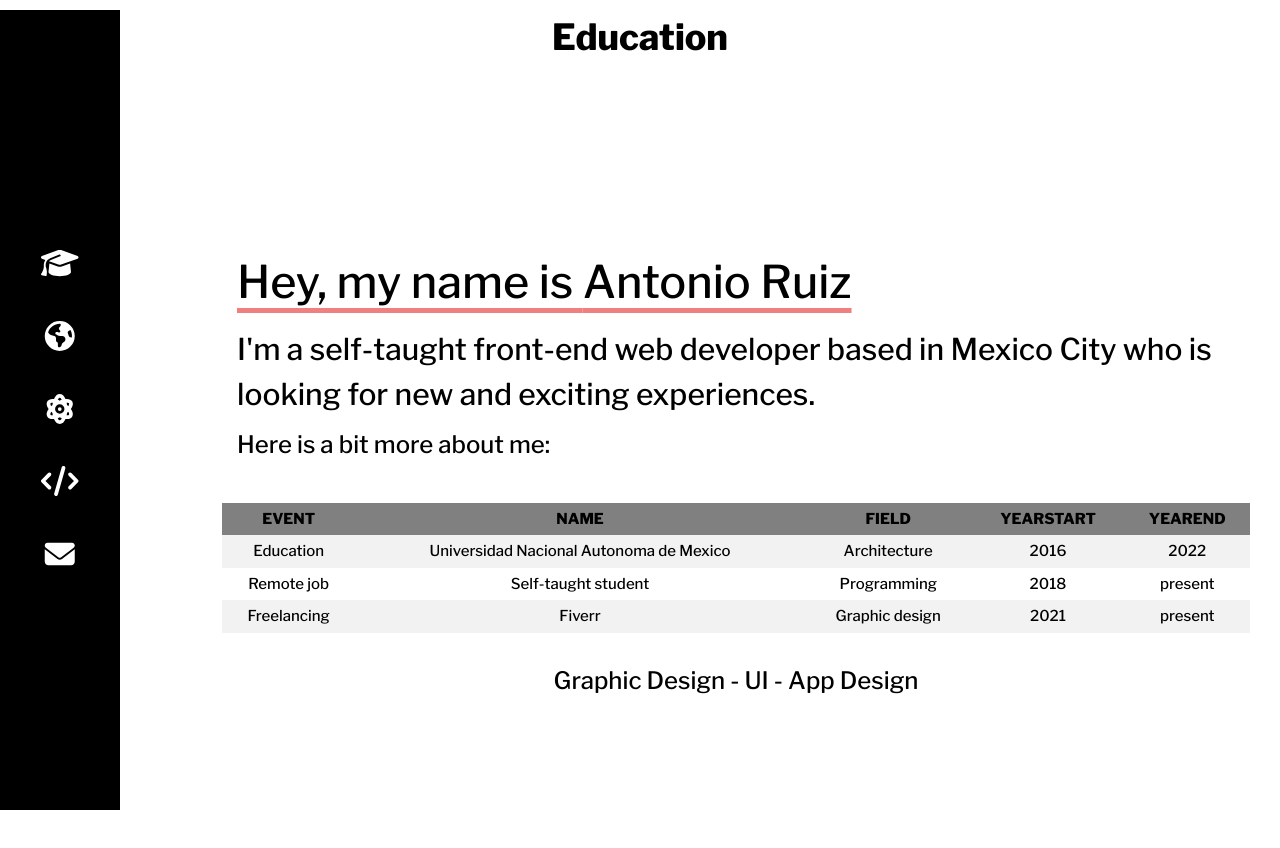
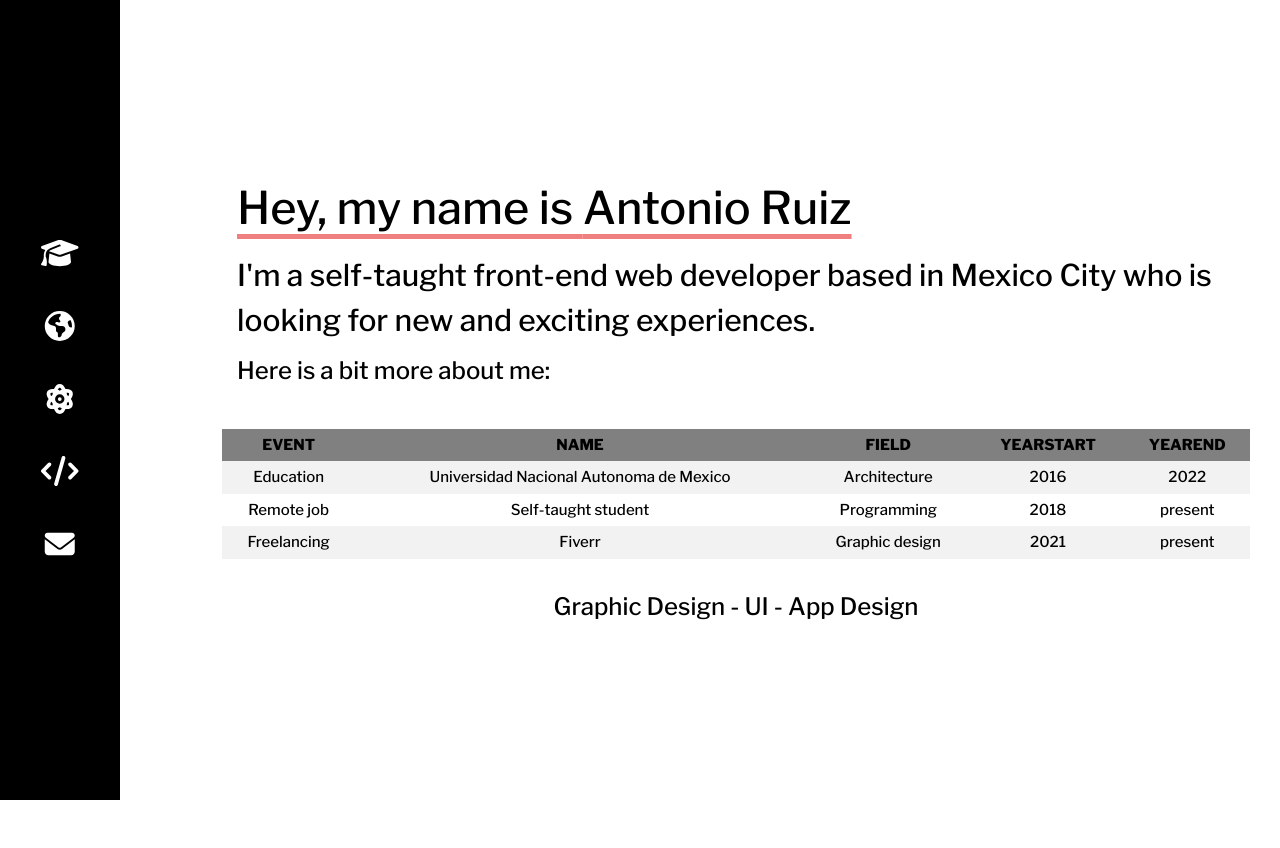
Before and after one commit to devtoti/devtoti, a React (Create React App) app: page /education in a window 1280 px wide. Shown: the top 848 px of the page. After the commit the page ends 800 px from the top, so only its background shows below. Built offline with nearby package versions, Linux system fonts and the light colour scheme.

Commit message:
education.js updated

```diff
--- a/src/routes/Education.js
+++ b/src/routes/Education.js
@@ -96,7 +96,6 @@ export default function Education() {
   ];
   return (
     <div onClick={() => null}>
-      <h1>Education</h1>
       <main style={{ padding: "1rem 0" }}>
         <div className="main-content">
           <AboutMe info={info} />
```
